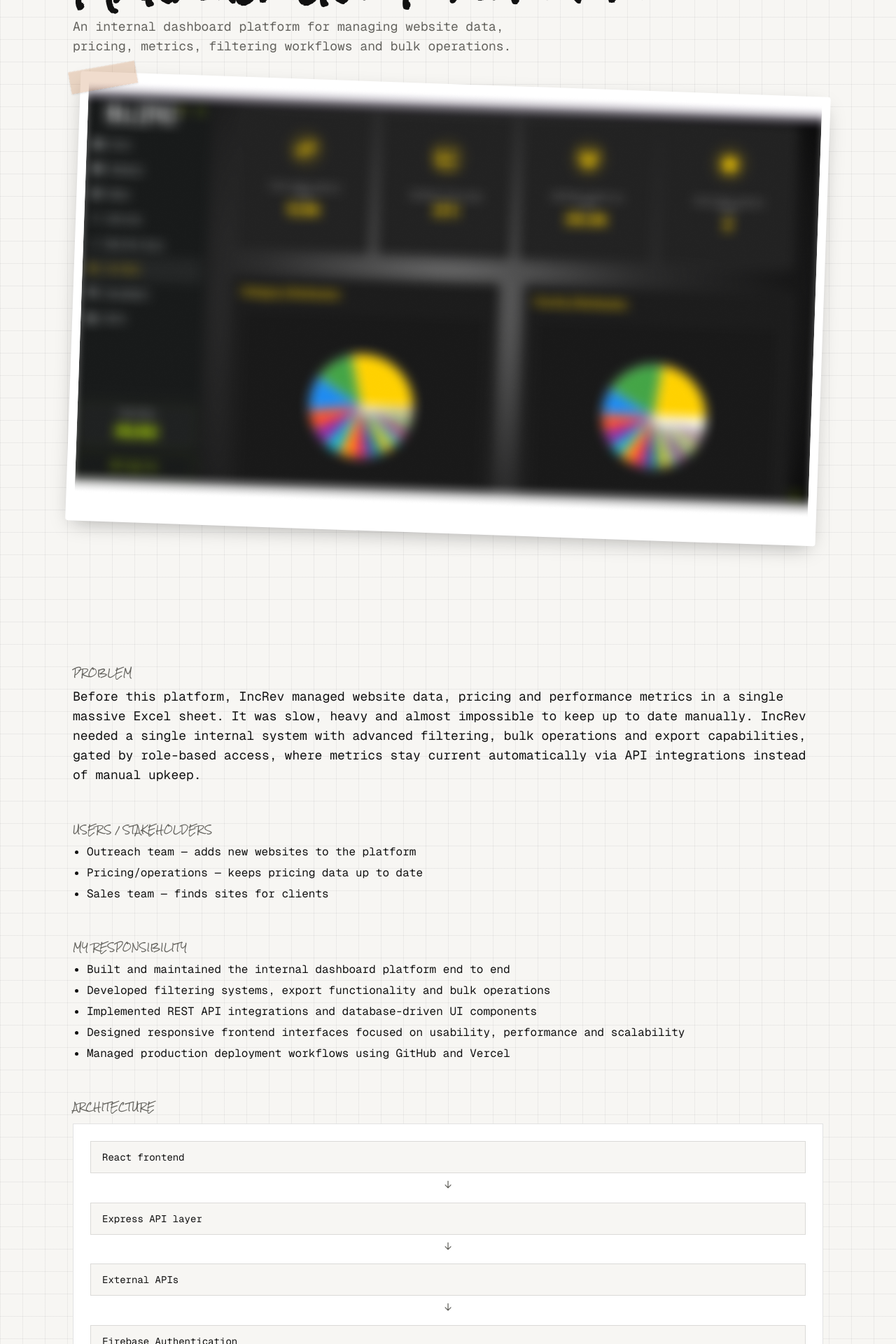
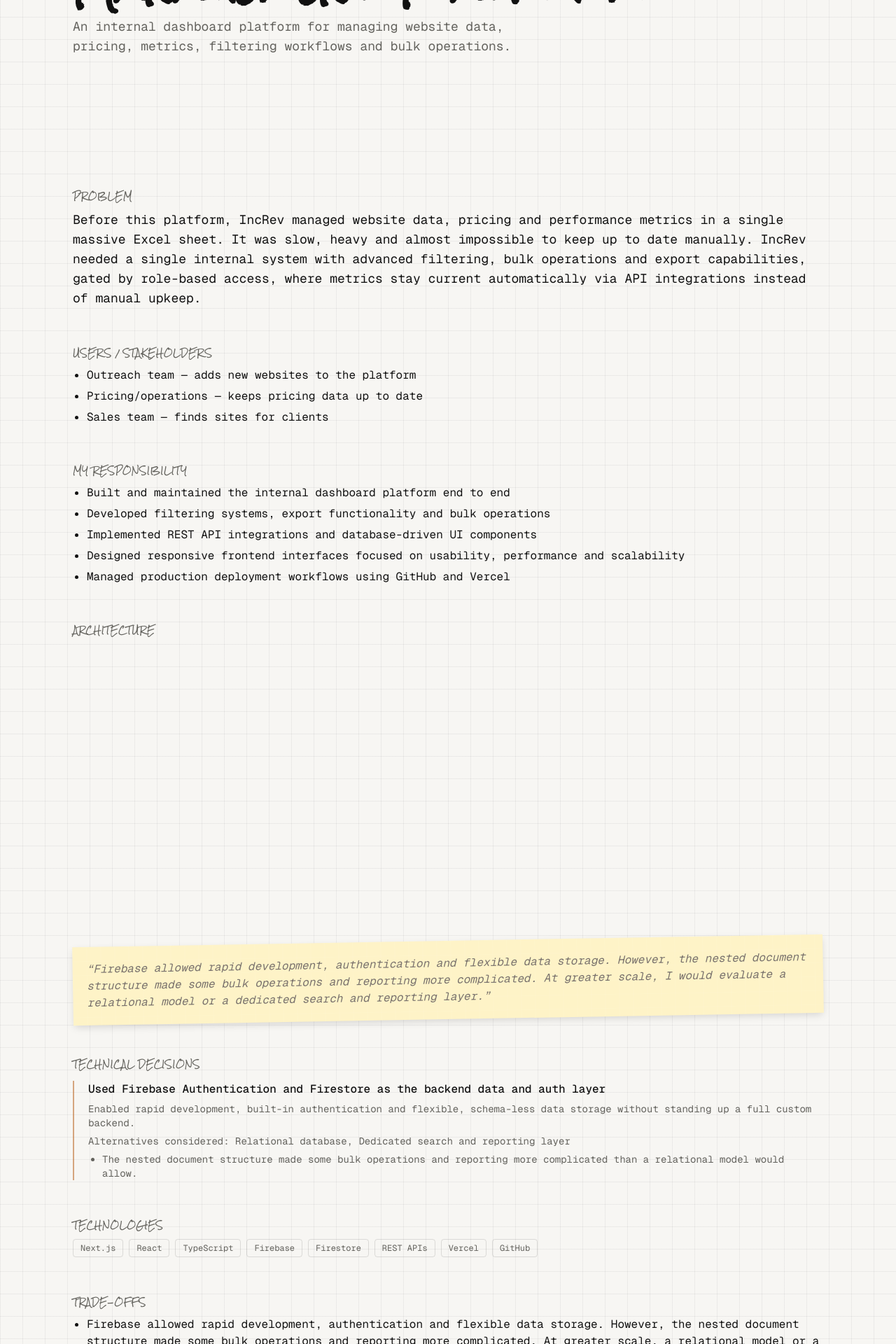
Before and after one commit to GuitarOak/MyPortfolio2026, a Next.js app: page /work/internal-metrics-platform in a window 1280 px wide. Shown: the part 360-2280 px from the top of the page at 70% size. Built offline with nearby package versions, Linux system fonts and the light colour scheme.

Commit message:
Step 5-8 done

```diff
--- a/src/app/work/[slug]/page.tsx
+++ b/src/app/work/[slug]/page.tsx
@@ -1,4 +1,3 @@
-import Image from "next/image";
 import Link from "next/link";
 import { notFound } from "next/navigation";
 import type { Metadata } from "next";
@@ -6,7 +5,7 @@ import { Nav } from "@/components/Nav";
 import { Footer } from "@/components/Footer";
 import { Container } from "@/components/Container";
 import { StatusLabel } from "@/components/StatusLabel";
-import { TapedImage } from "@/components/TapedImage";
+import { ArchitectureDiagram } from "@/components/ArchitectureDiagram";
 import { projects } from "@/content/projects";
 import { site } from "@/content/site";
 
@@ -78,19 +77,6 @@ export default async function ProjectCaseStudyPage({
               {project.title}
             </h1>
             <p className="mt-4 max-w-2xl text-lg text-muted">{project.summary}</p>
-
-            {project.screenshots && project.screenshots.length > 0 && (
-              <TapedImage className="mt-10">
-                <div className="relative aspect-video w-full overflow-hidden rounded-sm bg-surface">
-                  <Image
-                    src={project.screenshots[0]}
-                    alt={`Screenshot of ${project.title}`}
-                    fill
-                    className="object-cover"
-                  />
-                </div>
-              </TapedImage>
-            )}
           </Container>
         </section>
 
@@ -126,33 +112,7 @@ export default async function ProjectCaseStudyPage({
             </div>
 
             {project.slug === "internal-metrics-platform" && (
-              <div>
-                <h2 className="font-mono text-xs uppercase tracking-wide text-muted">Architecture</h2>
-                <div
-                  className="mt-4 flex flex-col items-stretch gap-2 border border-border bg-surface p-6"
-                  role="img"
-                  aria-label={`Architecture flow: ${diagramSteps.join(" to ")}`}
-                >
-                  {diagramSteps.map((step, index) => (
-                    <div key={step}>
-                      <div className="border border-border bg-background px-4 py-3 font-mono text-sm text-foreground">
-                        {step}
-                      </div>
-                      {index < diagramSteps.length - 1 && (
-                        <div className="flex justify-center py-1 text-muted" aria-hidden>
-                          ↓
-                        </div>
-                      )}
-                    </div>
-                  ))}
-                </div>
-                <blockquote className="mt-6 border-l-2 border-accent pl-6 text-base text-muted italic">
-                  &ldquo;Firebase allowed rapid development, authentication and flexible data storage.
-                  However, the nested document structure made some bulk operations and reporting more
-                  complicated. At greater scale, I would evaluate a relational model or a dedicated search
-                  and reporting layer.&rdquo;
-                </blockquote>
-              </div>
+              <ArchitectureDiagram steps={diagramSteps} />
             )}
 
             {project.decisions.length > 0 && (
--- /dev/null
+++ b/src/components/ArchitectureDiagram.tsx
@@ -0,0 +1,97 @@
+"use client";
+
+import { useRef } from "react";
+import { gsap, useGSAP, prefersReducedMotion } from "@/lib/gsap";
+import { StickyNote } from "./StickyNote";
+
+type ArchitectureDiagramProps = {
+  steps: readonly string[];
+};
+
+/**
+ * Architecture diagram with sequential scroll-triggered animation. Each step
+ * appears one by one as you scroll. The reflection quote appears after all
+ * steps are visible, styled as a sticky note.
+ */
+export function ArchitectureDiagram({ steps }: ArchitectureDiagramProps) {
+  const containerRef = useRef<HTMLDivElement | null>(null);
+
+  useGSAP(() => {
+    const container = containerRef.current;
+    if (!container) return;
+
+    const stepElements = Array.from(
+      container.querySelectorAll("[data-diagram-step]")
+    ) as HTMLElement[];
+    const arrows = Array.from(
+      container.querySelectorAll("[data-diagram-arrow]")
+    ) as HTMLElement[];
+
+    if (!stepElements.length) return;
+
+    // Reduced motion: show everything immediately.
+    if (prefersReducedMotion()) {
+      gsap.set([...stepElements, ...arrows], { opacity: 1, y: 0 });
+      return;
+    }
+
+    // Start state: all hidden.
+    gsap.set([...stepElements, ...arrows], { opacity: 0, y: 16 });
+
+    // Sequential reveal: each step + its arrow, then the quote.
+    const tl = gsap.timeline({
+      scrollTrigger: {
+        trigger: container,
+        start: "top 95%",
+        end: "bottom 20%",
+        // Scrub so the animation progresses with scroll.
+        scrub: 0.5,
+      },
+    });
+
+    stepElements.forEach((step, index) => {
+      tl.to(step, { opacity: 1, y: 0, duration: 0.4, ease: "power2.out" });
+      // Arrow appears right after its step (if it exists).
+      if (arrows[index]) {
+        tl.to(arrows[index], { opacity: 1, y: 0, duration: 0.3, ease: "power2.out" }, "-=0.1");
+      }
+    });
+  }, { scope: containerRef });
+
+  return (
+    <div ref={containerRef}>
+      <h2 className="font-mono text-xs uppercase tracking-wide text-muted">Architecture</h2>
+
+      {/* Each step appears sequentially as you scroll. */}
+      <div className="mt-4 flex flex-col items-stretch gap-2">
+        {steps.map((step, index) => (
+          <div key={step}>
+            <div
+              data-diagram-step
+              className="border border-border bg-background px-4 py-3 font-mono text-sm text-foreground"
+            >
+              {step}
+            </div>
+            {index < steps.length - 1 && (
+              <div
+                data-diagram-arrow
+                className="flex justify-center py-1 text-muted"
+                aria-hidden
+              >
+                ↓
+              </div>
+            )}
+          </div>
+        ))}
+      </div>
+
+      {/* Reflection quote styled as a sticky note, always visible. */}
+      <StickyNote className="mt-6">
+        &ldquo;Firebase allowed rapid development, authentication and flexible data storage.
+        However, the nested document structure made some bulk operations and reporting more
+        complicated. At greater scale, I would evaluate a relational model or a dedicated search
+        and reporting layer.&rdquo;
+      </StickyNote>
+    </div>
+  );
+}
--- a/src/components/Capabilities.tsx
+++ b/src/components/Capabilities.tsx
@@ -6,7 +6,7 @@ export function Capabilities() {
   return (
     <section id="capabilities" className="py-20 md:py-28">
       <Container>
-        {/* Heading + grid are both inside CapabilityColumns so they pin together. */}
+        {/* Heading + grid + margin note are all inside CapabilityColumns so they pin together. */}
         <CapabilityColumns groups={capabilities} />
       </Container>
     </section>
--- a/src/components/CapabilityColumns.tsx
+++ b/src/components/CapabilityColumns.tsx
@@ -3,6 +3,7 @@
 import { useRef } from "react";
 import { gsap, useGSAP, prefersReducedMotion } from "@/lib/gsap";
 import { SectionHeading } from "./SectionHeading";
+import { MarginNote } from "./MarginNote";
 import type { CapabilityGroup } from "@/content/types";
 
 type CapabilityColumnsProps = {
@@ -59,7 +60,11 @@ export function CapabilityColumns({ groups }: CapabilityColumnsProps) {
   }, { scope: containerRef });
 
   return (
-    <div ref={containerRef}>
+    <div ref={containerRef} className="relative">
+      {/* Margin note pins with the section */}
+      <MarginNote position="right">
+        Frontend to architecture to deployment
+      </MarginNote>
       {/* Padding prevents the heading from hiding under the sticky nav when pinned. */}
       <div className="pt-20">
         <SectionHeading number="03" title="Capabilities" />
--- a/src/components/HowISolveProblems.tsx
+++ b/src/components/HowISolveProblems.tsx
@@ -24,7 +24,7 @@ export function HowISolveProblems() {
   return (
     <section className="py-20 md:py-28">
       <Container>
-        {/* Heading + grid are both inside ProcessSteps so they pin together. */}
+        {/* Heading + grid + margin note are all inside ProcessSteps so they pin together. */}
         <ProcessSteps steps={steps} />
       </Container>
     </section>
--- /dev/null
+++ b/src/components/MarginNote.tsx
@@ -0,0 +1,66 @@
+"use client";
+
+import { useRef, type ReactNode } from "react";
+import { gsap, useGSAP, prefersReducedMotion } from "@/lib/gsap";
+
+type MarginNoteProps = {
+  children: ReactNode;
+  /** Position relative to the parent: "left" or "right" */
+  position?: "left" | "right";
+};
+
+/**
+ * Handwritten-style margin annotation that appears next to content. Styled
+ * with the pencil font, slight rotation, and a subtle arrow pointing to the
+ * relevant content. Fades in on scroll.
+ */
+export function MarginNote({ children, position = "right" }: MarginNoteProps) {
+  const containerRef = useRef<HTMLDivElement | null>(null);
+
+  useGSAP(() => {
+    const container = containerRef.current;
+    if (!container) return;
+
+    // Reduced motion: show immediately.
+    if (prefersReducedMotion()) {
+      gsap.set(container, { opacity: 1 });
+      return;
+    }
+
+    gsap.set(container, { opacity: 0 });
+
+    gsap.to(container, {
+      opacity: 1,
+      duration: 0.5,
+      ease: "power2.out",
+      scrollTrigger: {
+        trigger: container,
+        start: "top 85%",
+        once: true,
+      },
+    });
+  }, { scope: containerRef });
+
+  return (
+    <div
+      ref={containerRef}
+      className={`
+        absolute hidden lg:block font-pencil text-sm text-muted/80
+        ${position === "right" ? "-right-12 top-0" : "-left-12 top-0"}
+      `}
+      style={{
+        transform: position === "right" ? "rotate(2deg)" : "rotate(-2deg)",
+        width: "140px",
+      }}
+    >
+      {/* Arrow pointing to the content */}
+      <div
+        className={`mb-2 text-muted/60 ${position === "right" ? "text-left -top-10" : "text-right"}`}
+        aria-hidden
+      >
+        {position === "right" ? "←" : "→"}
+      </div>
+      {children}
+    </div>
+  );
+}
--- a/src/components/ProcessSteps.tsx
+++ b/src/components/ProcessSteps.tsx
@@ -5,6 +5,7 @@ import { useRef } from "react";
 // and used declaratively via the timeline's `scrollTrigger` config below.
 import { gsap, useGSAP, prefersReducedMotion } from "@/lib/gsap";
 import { SectionHeading } from "./SectionHeading";
+import { MarginNote } from "./MarginNote";
 import { ScribbleArrow, SCRIBBLE_ARROW_ATTR } from "./ScribbleArrow";
 
 type Step = {
@@ -100,7 +101,11 @@ export function ProcessSteps({ steps }: ProcessStepsProps) {
   }, { scope: containerRef });
 
   return (
-    <div ref={containerRef}>
+    <div ref={containerRef} className="relative">
+      {/* Margin note pins with the section */}
+      <MarginNote position="left">
+        Not just code — understanding the whole system
+      </MarginNote>
       {/* Padding prevents the heading from hiding under the sticky nav when pinned. */}
       <div className="pt-20">
         <SectionHeading number="02" title="How I Solve Problems" />
--- /dev/null
+++ b/src/components/StickyNote.tsx
@@ -0,0 +1,48 @@
+"use client";
+
+import { useRef, type ReactNode } from "react";
+import { gsap, useGSAP } from "@/lib/gsap";
+
+type StickyNoteProps = {
+  children: ReactNode;
+  /** Optional className for the outer container. */
+  className?: string;
+};
+
+/**
+ * Sticky-note styled blockquote with a yellow paper appearance, slight rotation,
+ * and a subtle drop shadow. Animates in with a drop-and-settle motion on scroll.
+ */
+export function StickyNote({ children, className }: StickyNoteProps) {
+  const containerRef = useRef<HTMLDivElement | null>(null);
+
+  useGSAP(() => {
+    const container = containerRef.current;
+    if (!container) return;
+
+    const note = container.querySelector("[data-sticky-note]") as HTMLElement | null;
+    if (!note) return;
+
+    // Always visible, no animation.
+    gsap.set(note, { rotation: -1 });
+  }, { scope: containerRef });
+
+  return (
+    <div ref={containerRef} className={className}>
+      <blockquote
+        data-sticky-note
+        className="relative bg-[#fef3c7] p-5 text-sm md:text-base text-[#78716c] italic shadow-[0_4px_12px_-2px_rgba(0,0,0,0.15)]"
+        style={{
+          // Subtle paper texture via noise pattern.
+          backgroundImage: `
+            linear-gradient(rgba(255,255,255,0.05) 1px, transparent 1px),
+            linear-gradient(90deg, rgba(255,255,255,0.05) 1px, transparent 1px)
+          `,
+          backgroundSize: "20px 20px",
+        }}
+      >
+        {children}
+      </blockquote>
+    </div>
+  );
+}
```
Also changed, not shown: src/components/ProjectCard.tsx (+1 -16 lines), 1 other file (tests, documents, lock files or other folders).
